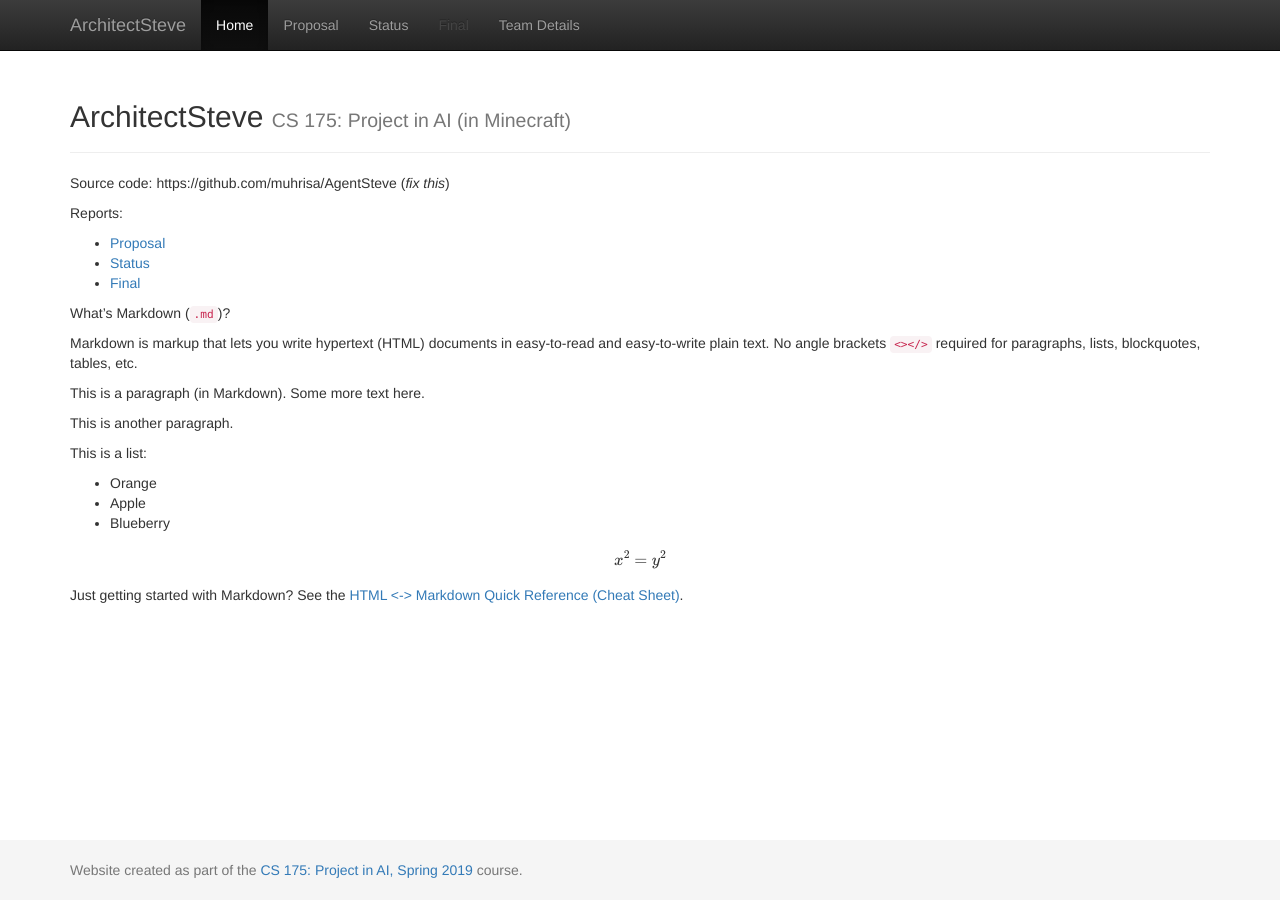
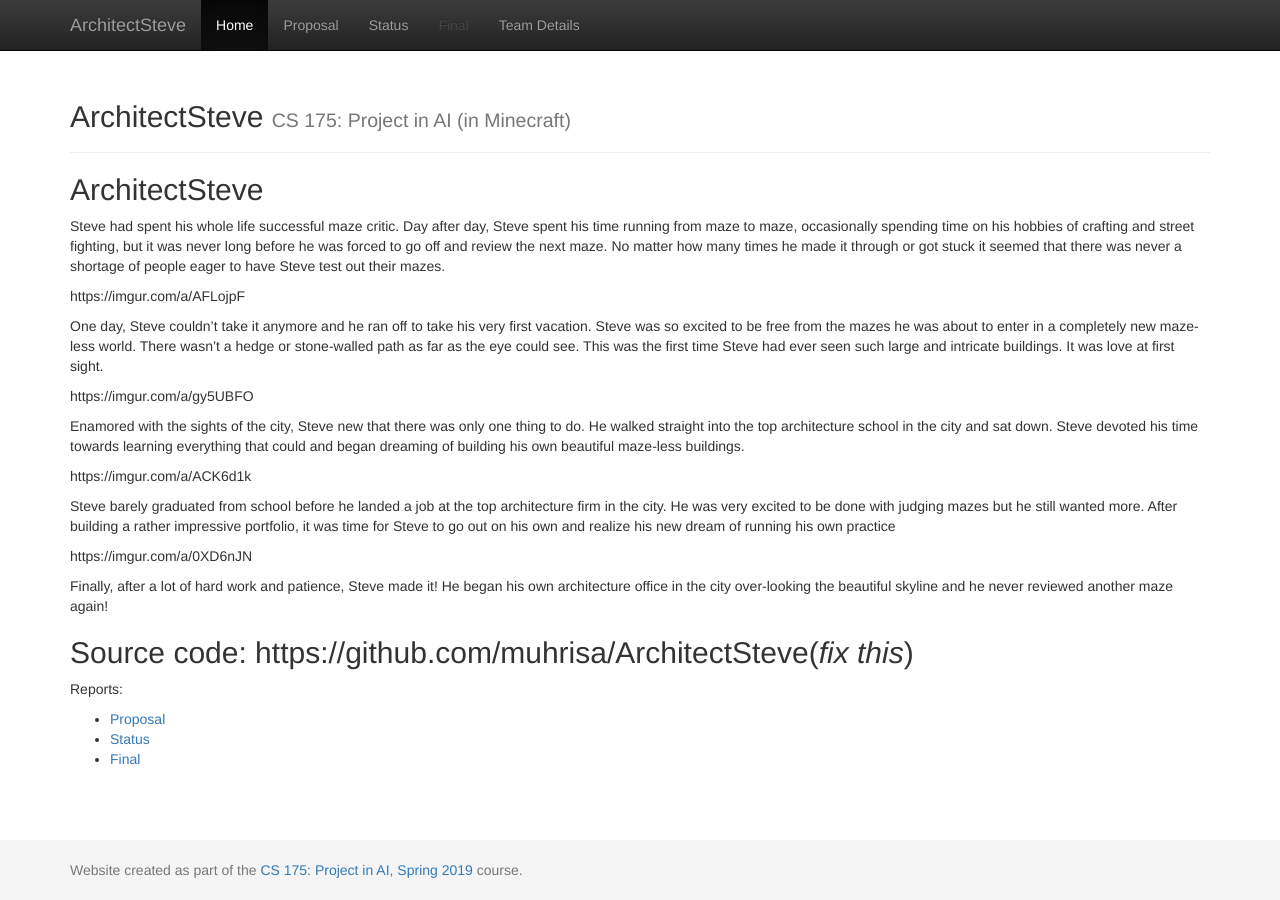
Before and after one commit to giallonotte/ArchitectSteve, a Jekyll site: the page built from docs/index.md, in a window 1280 px wide. Built offline with Jekyll 4.4.1, drawn with Linux system fonts in a browser that asks for light colours; formulas are drawn with MathJax 3.

Commit message:
Update index.md

```diff
--- a/docs/index.md
+++ b/docs/index.md
@@ -2,39 +2,30 @@
 layout: default
 title:  Home
 ---
+## ArchitectSteve
+Steve had spent his whole life successful maze critic. Day after day, Steve spent his time running from maze to maze, occasionally spending time on his hobbies of crafting and street fighting, but it was never long before he was forced to go off and review the next maze. No matter how many times he made it through or got stuck it seemed that there was never a shortage of people eager to have Steve test out their mazes.
 
-Source code: https://github.com/muhrisa/AgentSteve (_fix this_)
+https://imgur.com/a/AFLojpF
+
+One day, Steve couldn’t take it anymore and he ran off to take his very first vacation. Steve was so excited to be free from the mazes he was about to enter in a completely new maze-less world. There wasn’t a hedge or stone-walled path as far as the eye could see. This was the first time Steve had ever seen such large and intricate buildings. It was love at first sight.
+
+https://imgur.com/a/gy5UBFO
+
+Enamored with the sights of the city, Steve new that there was only one thing to do. He walked straight into the top architecture school in the city and sat down. Steve devoted his time towards learning everything that could and began dreaming of building his own beautiful maze-less buildings.
+
+https://imgur.com/a/ACK6d1k
+
+Steve barely graduated from school before he landed a job at the top architecture firm in the city. He was very excited to be done with judging mazes but he still wanted more. After building a rather impressive portfolio, it was time for Steve to go out on his own and realize his new dream of running his own practice
+
+
+https://imgur.com/a/0XD6nJN
+
+Finally, after a lot of hard work and patience, Steve made it! He began his own architecture office in the city over-looking the beautiful skyline and he never reviewed another maze again!
+
+## Source code: https://github.com/muhrisa/ArchitectSteve(_fix this_)
 
 Reports:
 
 - [Proposal](proposal.html)
 - [Status](status.html)
 - [Final](final.html)
-
-What's Markdown (`.md`)?
-
-Markdown is markup that lets you write hypertext (HTML) documents
-in easy-to-read and easy-to-write plain text.
-No angle brackets `<></>` required for
-paragraphs, lists, blockquotes, tables, etc.
-
-
-This is a paragraph (in Markdown). Some more
-text here.
-
-This is another paragraph.
-
-This is a list:
-
-- Orange
-- Apple
-- Blueberry
-
-$$x^2 = y^2$$
-
-
-Just getting started with Markdown?
-See the [HTML <-> Markdown Quick Reference (Cheat Sheet)][quickref].
-
-
-[quickref]: https://github.com/mundimark/quickrefs/blob/master/HTML.md
```
